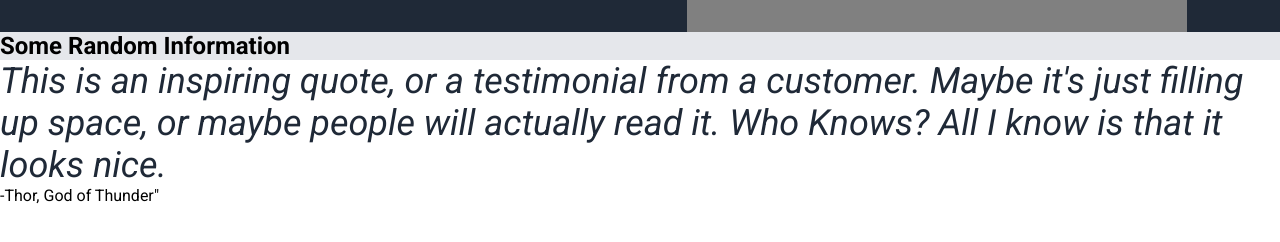
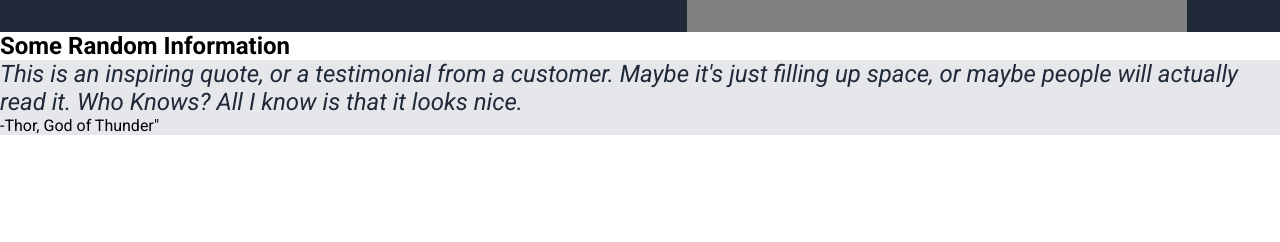
Before and after one commit to Quadrangle01/landing-page, a plain HTML site: page index.html in a window 1280 px wide. Shown: the part 270-512 px from the top of the page. Drawn offline with Linux system fonts and the light colour scheme.

Commit message:
Rework CSS rules for quote section and gallery

```diff
--- a/main.css
+++ b/main.css
@@ -75,18 +75,16 @@ ul a {
   border-radius: 12px;
 }
 
-.gallery {
+h2.gallery {
+  font-size: 36px;
+  color: #1f2937;
+}
+
+.quote {
   background-color: #e5e7eb;
 }
 
-h2.gallery {
-  font-size: 36px;
-  font-weight: 900;
+.text {
+  font-size: 24px;
   color: #1f2937;
 }
-
-.text {
-  font-size: 36px;
-  font-style: italic;
-  color: #1f2937;
-}
```
